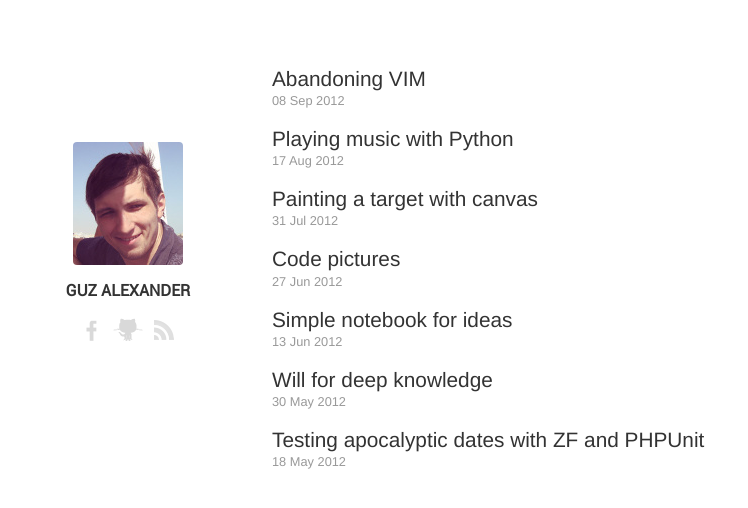
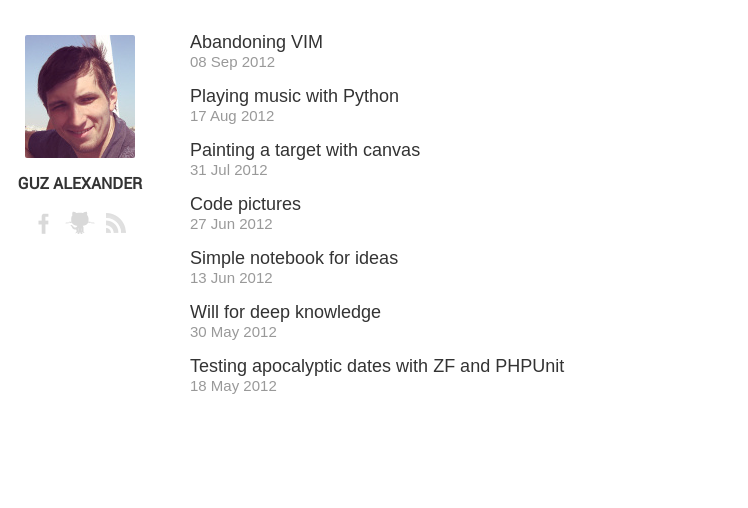
Before and after one commit to kalimatas/kalimatas.github.com, a Jekyll site: the page built from index.html, in a window 1280 px wide. Shown: the top 508 px of the page, without its empty margins (0-748 px from the left). Built offline with Jekyll 4.4.1, drawn with Linux system fonts in a browser that asks for light colours; some web fonts are replaced.

Commit message:
another design change

```diff
--- a/_layouts/default.html
+++ b/_layouts/default.html
@@ -4,7 +4,7 @@
     <meta charset="UTF-8" />
     <title>{{ page.title }}</title>
     <meta name="author" content="Guz Alexander" />
-    <link rel="stylesheet" type="text/css" href="http://fonts.googleapis.com/css?family=Open+Sans:light">
+    <link href='http://fonts.googleapis.com/css?family=Rosario:400,700' rel='stylesheet' type='text/css'>
     <link rel="stylesheet" href="/static/css/style.css" type="text/css" />
     <link rel="stylesheet" href="/static/css/pygments.css" type="text/css" />
 </head>
--- a/static/css/style.css
+++ b/static/css/style.css
@@ -1,21 +1,13 @@
 @font-face {
     font-family: Roboto;
     src: url('fonts/Roboto/Roboto-Regular.ttf');
-}
-@font-face {
-    font-family: 'Lucida Grande';
-    src: url('fonts/Lucida_Grande.ttf');
-}
-@font-face {
-    font-family: RobotoCondensed;
-    src: url('fonts/Roboto/Roboto-Condensed.ttf');
 }
 * {
     box-sizing: border-box;
 }
 body {
     background-color: white;
-    font-family: Helvetica, Arial, sans-serif;
+    font-family: 'Arial', sans-serif;
     margin: 0;
     padding: 0;
     color: #333333;
@@ -26,11 +18,11 @@ a {
     color: #2A5685;
 }
 .main {
-    padding-left: 20%;
-    margin-top: 4em;
+    padding-left: 190px;
+    margin-top: 2em;
 }
 .header {
-    width: 20%;
+    width: 160px;
     position: fixed;
     top: 0;
     left: 0;
@@ -42,7 +34,7 @@ a {
     width: 100%;
     position: absolute;
     left: 0;
-    top: 142px;
+    top: 2.2em;
     text-align: center;
 }
 .avatar {
@@ -52,9 +44,9 @@ a {
     margin-bottom: 0;
 }
 .avatar-link {
-    -webkit-border-radius: 4px;
-    -moz-border-radius: 4px;
-    border-radius: 4px;
+    -webkit-border-radius: 2px;
+    -moz-border-radius: 2px;
+    border-radius: 2px;
     display: block;
     width: 110px;
     height: 123px;
@@ -112,18 +104,19 @@ a.github {
 }
 .article {
     display: block;
-    padding: 0 1em 1em;
-    max-width: 820px;
-    min-width: 400px;
+    padding: 0 1em 1em 0;
+    width: 480px;
 }
 .article-title {
+    font-family: 'Rosario', sans-serif;
     font-weight: normal;
     margin: 0;
-    font-size: 1.5em;
-    line-height: 1.4em;
+    font-size: 21px;
 }
 .posts .article-title {
-    font-size: 1.3em;
+    font-size: 18px;
+    font-weight: normal;
+    font-family: 'Rosario', sans-serif;
 }
 .article-title .article-link {
     color: inherit;
@@ -134,16 +127,16 @@ a.github {
 .article-header .article-date {
     display: block;
     color: #999;
-    font-size: 0.8em;
+    font-size: 15px;
+    font-family: 'Rosario', sans-serif;
 }
 .article-body {
     color: #222;
 }
 .article-body, .article-footer {
     margin-top: 2em;
-    font-family: Helvetica, Arial, sans-serif;
+    font-family: 'Verdana', sans-serif;
     font-size: 13px;
-    line-height: 18px;
 }
 .article-footer {
     font-size: 12px;
@@ -153,9 +146,9 @@ a.github {
     text-decoration: underline
 }
 .article-body h3 {
-    font-size: 16px;
-    font-weight: 700;
-    line-height: 19px;
+    font-size: 17px;
+    font-weight: 400;
+    font-family: 'Rosario', sans-serif;
 }
 .highlight {
     font-size: 12px;
```
Also changed, not shown: _posts/2012-08-17-playing-a-sound-with-python.textile (+12 -8 lines).
